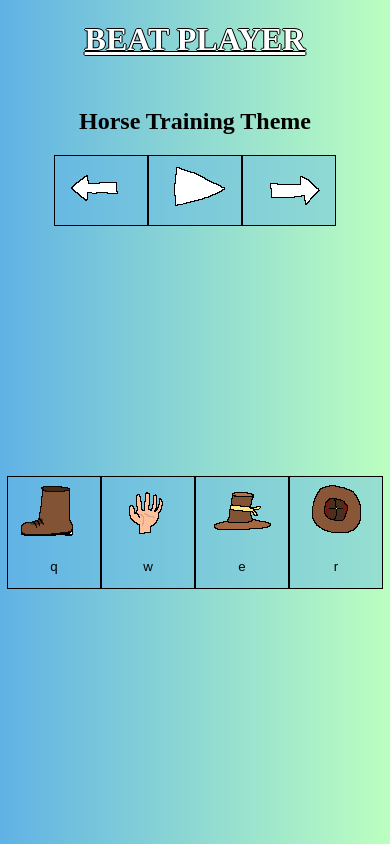
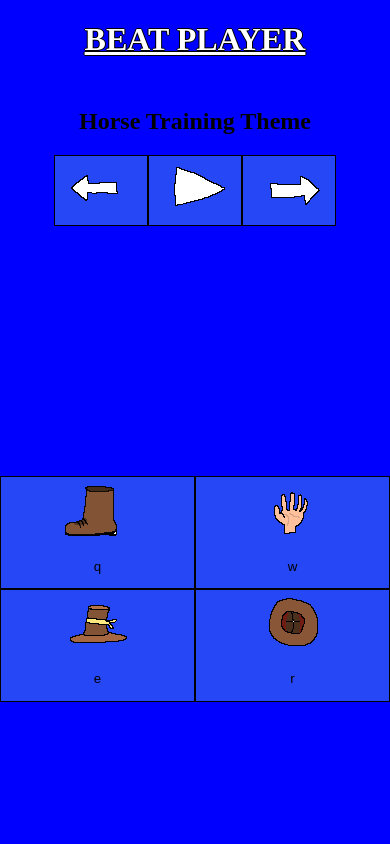
Before and after one commit to taborgreat/Beat-player, a React (Create React App) app: page / in a window 390 px wide. Built offline with nearby package versions, Linux system fonts and the light colour scheme.

Commit message:
Update App.css

```diff
--- a/src/App.css
+++ b/src/App.css
@@ -1,13 +1,10 @@
-@media only screen
-  and (device-width: 414px) /* iPhone 11 portrait */
-  and (device-height: 896px)
-  and (-webkit-device-pixel-ratio: 2)
-  and (orientation: portrait) {
-  /* CSS rules for iPhone 11 portrait */
-  /* Place your styles here */
-  .button {
-    width: 50%; /* Make each button take 50% of the width */
-    float: left; /* Float the buttons to create a 2x2 grid */
+@media only screen and (max-width: 767px) {
+  body{
+   background-color: blue;
+  }
+  #drums > button {
+    width: 50%;
+    float: left;
   }
 }
 
@@ -18,7 +15,7 @@
 
 
 body {
-  background-image: linear-gradient(to right, #60b2e5, rgb(188, 255, 192));
+
   text-align: center;
 
   box-sizing: border-box;
```
